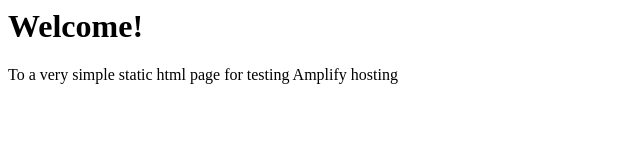
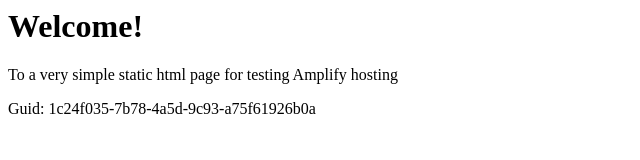
Before and after one commit to aws-aemilia-bom/Github-PR-Commit-Integration-Test-DoNotTouch-v1-preprod-ap-south-1, a website: page src/index.html in a window 1280 px wide. Shown: the whole page, without its empty margins (0-640 px from the left). Drawn offline with Linux system fonts and the light colour scheme.

Commit message:
commit from integ tests

```diff
--- a/src/index.html
+++ b/src/index.html
@@ -1,3 +1,5 @@
+
+
 <html lang="en">
 
 <head>
@@ -10,6 +12,6 @@
 <body>
     <h1>Welcome!</h1>
     <p>To a very simple static html page for testing Amplify hosting</p>
-</body>
+    <p>Guid: 1c24f035-7b78-4a5d-9c93-a75f61926b0a</p></body>
 
 </html>
```
